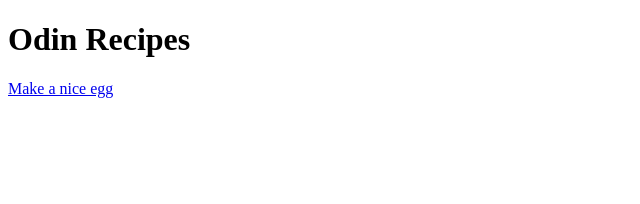
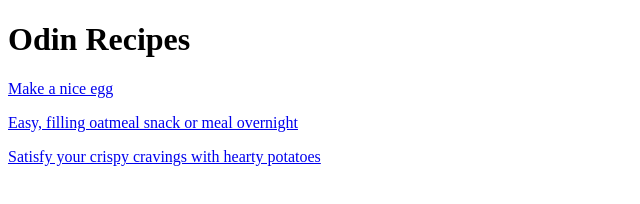
Before and after one commit to lakerpack/odin-recipes, a plain HTML site: page index.html in a window 1280 px wide. Shown: the whole page, without its empty margins (0-640 px from the left). Drawn offline with Linux system fonts and the light colour scheme.

Commit message:
Update index with recipes

```diff
--- a/index.html
+++ b/index.html
@@ -7,5 +7,7 @@
     <body>
         <h1>Odin Recipes</h1>
         <p><a href = "./recipes/egg.html">Make a nice egg</a></p>
+        <p><a href = "./recipes/oatmeal.html">Easy, filling oatmeal snack or meal overnight</a></p>
+        <p><a href = "./recipes/potato.html">Satisfy your crispy cravings with hearty potatoes</a></p>
     </body>
 </html>
```
